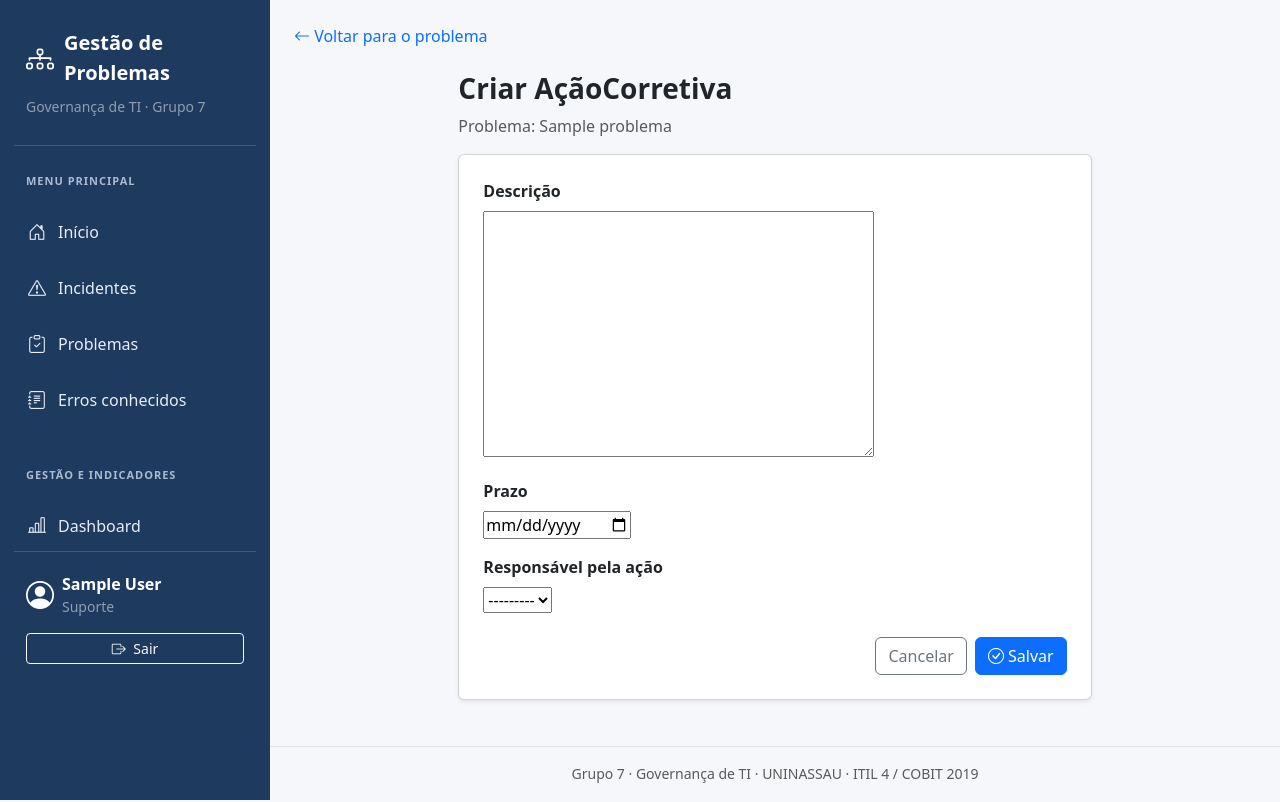
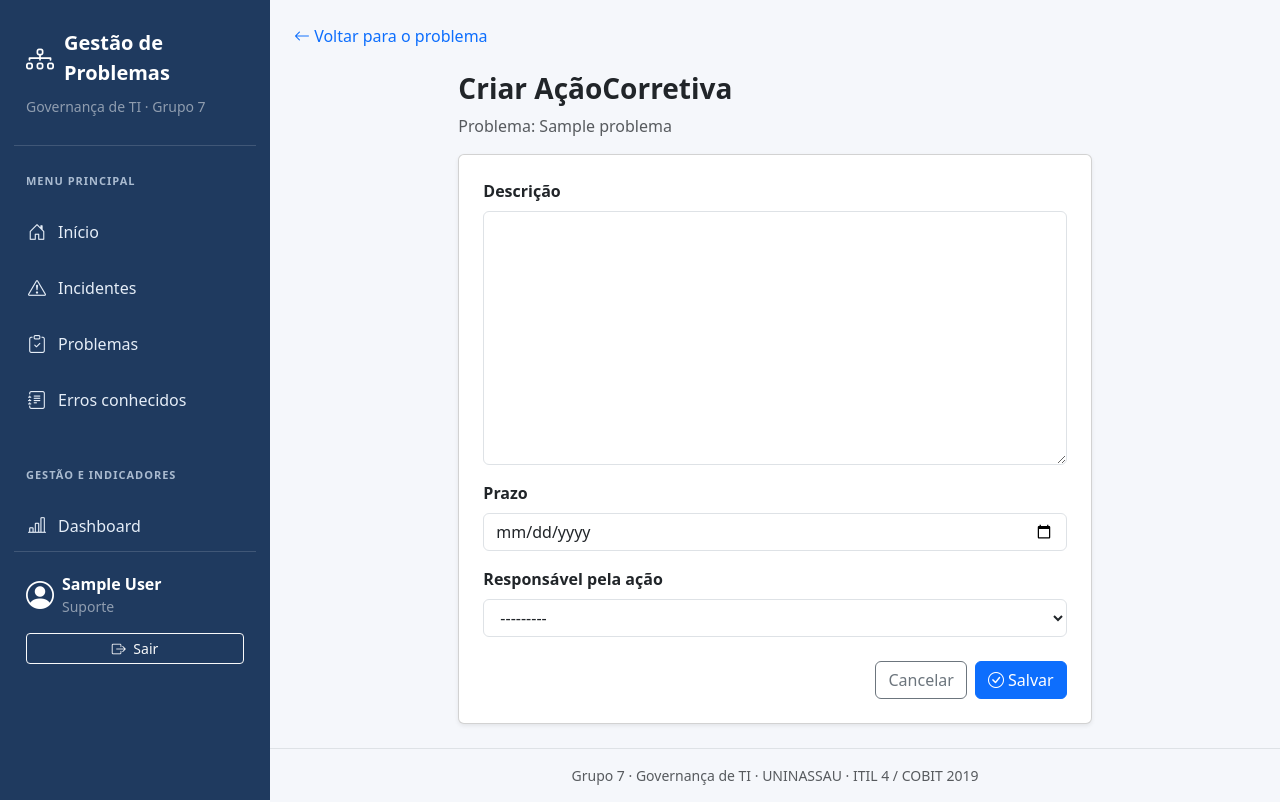
Before and after one commit to pcsdv0/governanca-ti-grupo7-gestao-problemas, a Django app: page /acoes/problema/1/nova/ in a window 1280 px wide. Run offline with Django 5.2, Linux system fonts and the light colour scheme; a user stored in the database is signed in; tables that the repository leaves empty hold one stand-in row (values such as "Sample post"); parts of the project's set-up code (start-up, migrations or seed data) failed here and were passed over.

Commit message:
style: visual do Bootstrap nos campos de formulário renderizados pelo Django
Os formulários de Problema, AçãoCorretiva, ErroConhecido e outros usavam {{ field }} sem classes e apareciam sem estilo. A regra em estilo.css aplica o visual de form-control/form-select sem alterar formulários nem templates.

Co-Authored-By: Claude Opus 5.5 <noreply@anthropic.com>
Claude-Session: https://claude.ai/code/session_018648CV4fji4RfXxjFqXXkM

```diff
--- a/static/css/estilo.css
+++ b/static/css/estilo.css
@@ -127,3 +127,29 @@
     min-height: calc(100vh - 60px);
   }
 }
+
+/* Campos de formulário renderizados direto pelo Django ({{ field }}), sem as classes do
+   Bootstrap: recebem o mesmo visual de .form-control/.form-select. */
+.area-principal form input:not([type="checkbox"]):not([type="radio"]):not([type="hidden"]):not([type="submit"]):not(.form-control):not(.form-select),
+.area-principal form textarea:not(.form-control),
+.area-principal form select:not(.form-select) {
+  display: block;
+  width: 100%;
+  padding: 0.375rem 0.75rem;
+  font-size: 1rem;
+  line-height: 1.5;
+  color: var(--bs-body-color);
+  background-color: var(--bs-body-bg);
+  border: 1px solid var(--bs-border-color);
+  border-radius: 0.375rem;
+  transition: border-color 0.15s ease-in-out, box-shadow 0.15s ease-in-out;
+}
+.area-principal form input:not([type="checkbox"]):not([type="radio"]):not(.form-control):focus,
+.area-principal form textarea:not(.form-control):focus,
+.area-principal form select:not(.form-select):focus {
+  border-color: #86b7fe;
+  outline: 0;
+  box-shadow: 0 0 0 0.25rem rgba(13, 110, 253, 0.25);
+}
+.area-principal form select[multiple]:not(.form-select) { min-height: 10rem; }
+.area-principal form .input-group > input { width: 1%; }
```
